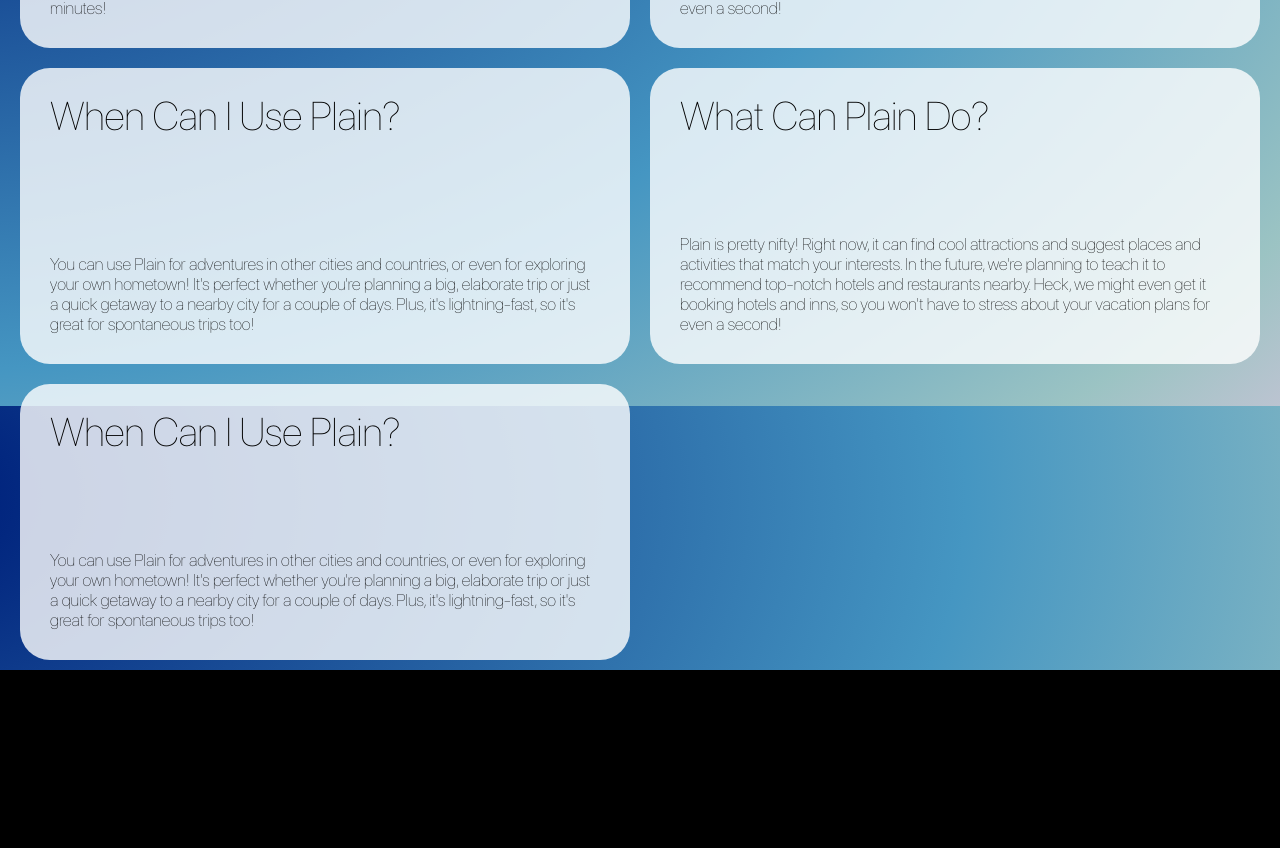
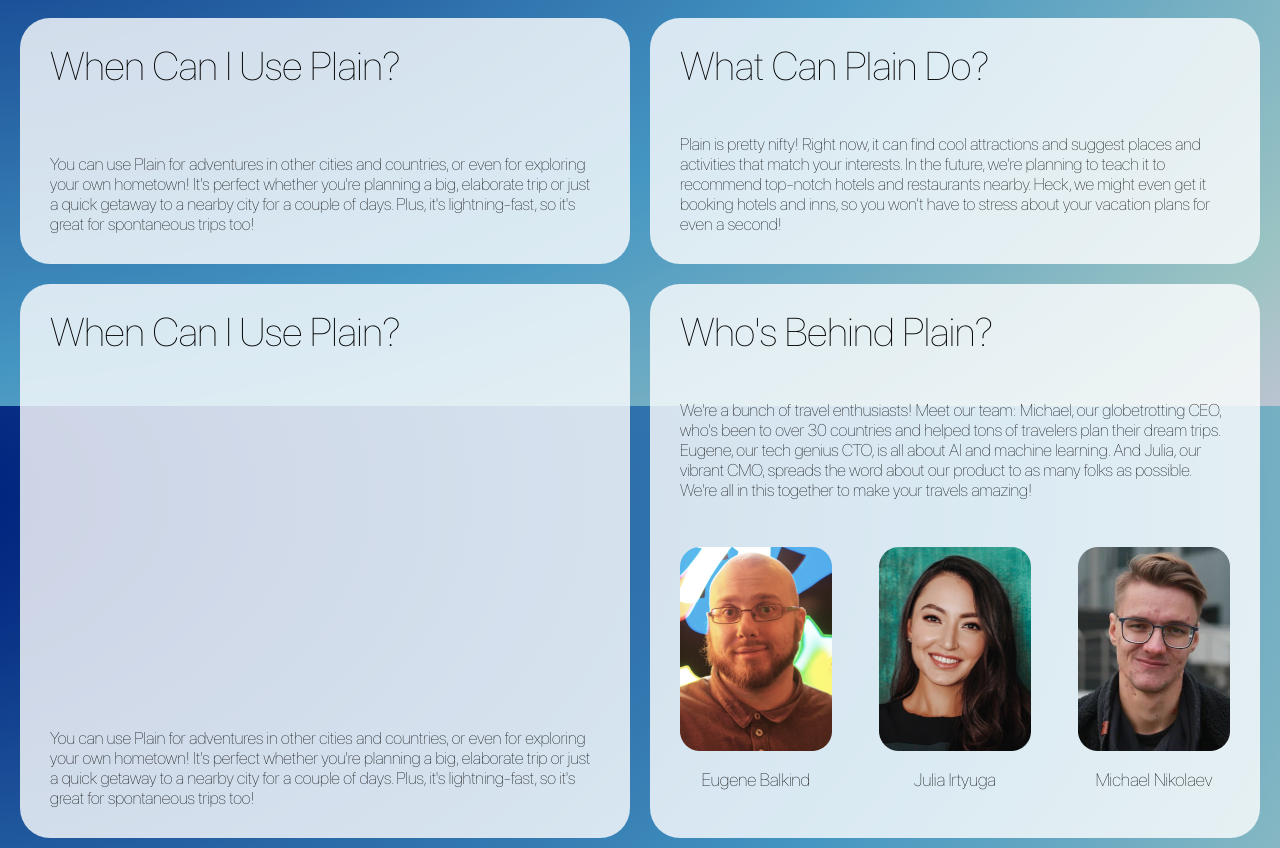
Before and after one commit to KoroLev2512/plain, a Next.js app: page /about in a window 1280 px wide. Shown: the part 394-1242 px from the top of the page. Before the commit the page ends 1064 px from the top, so only its background shows below. Built offline with nearby package versions, Linux system fonts and the light colour scheme.

Commit message:
added media

```diff
--- a/src/pages/about/styles.module.scss
+++ b/src/pages/about/styles.module.scss
@@ -53,7 +53,6 @@
   position: relative;
   box-sizing: border-box;
   padding: 0;
-
   user-select: none;
   margin: 0 0 100px 0;
 }
@@ -147,7 +146,12 @@
   }
 
   .div5 {
-    display: none;
+    min-width: 0;
+    grid-area: 3 / 2 / 4 / 3;
+  }
+
+  .item {
+    margin: 0 0 50px 0;
   }
 
   .div6 {
@@ -164,4 +168,8 @@
     grid-template-columns: repeat(1, 1fr);
     grid-template-rows: repeat(1, 1fr);
   }
+
+  .div5 {
+    display: none;
+  }
 }
```
